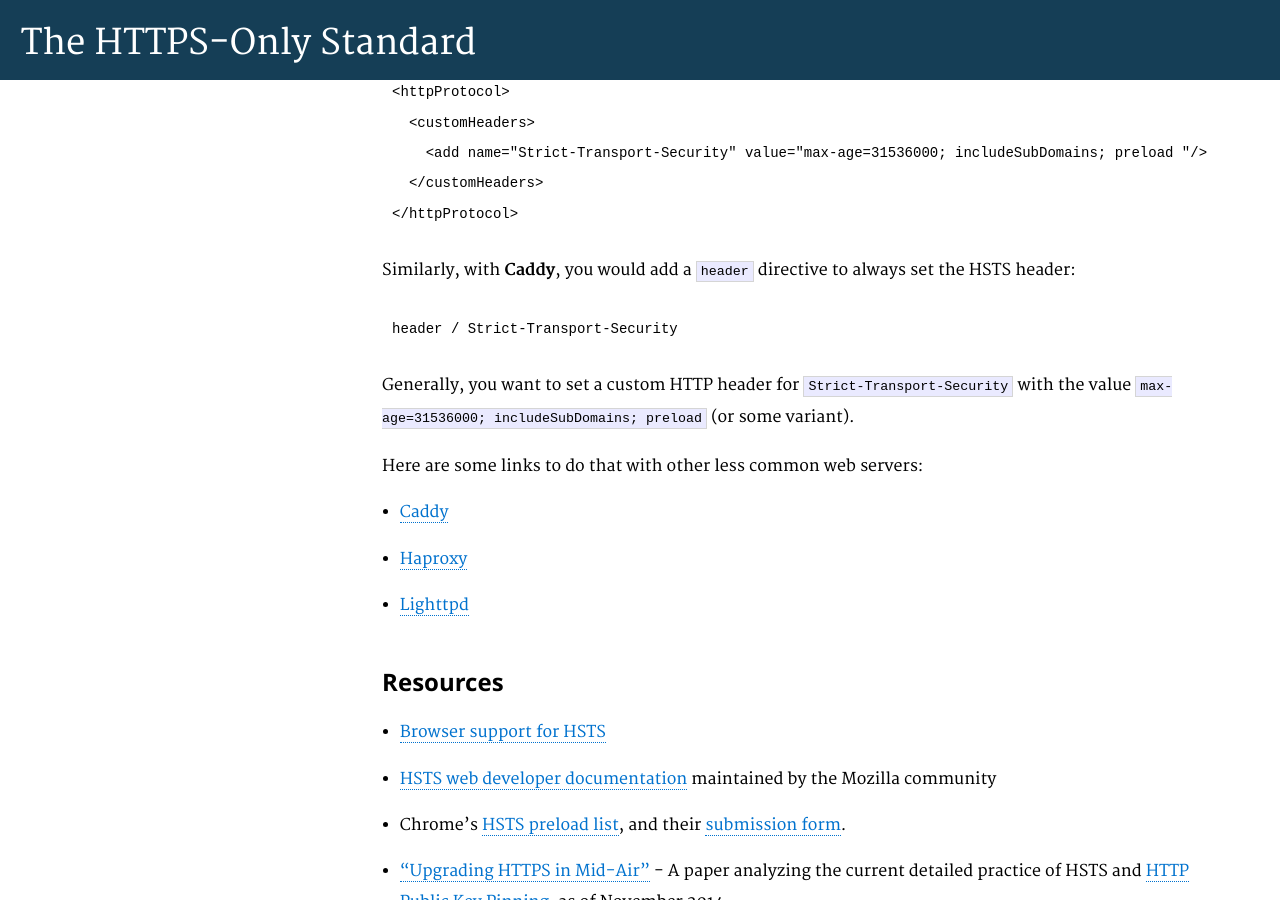
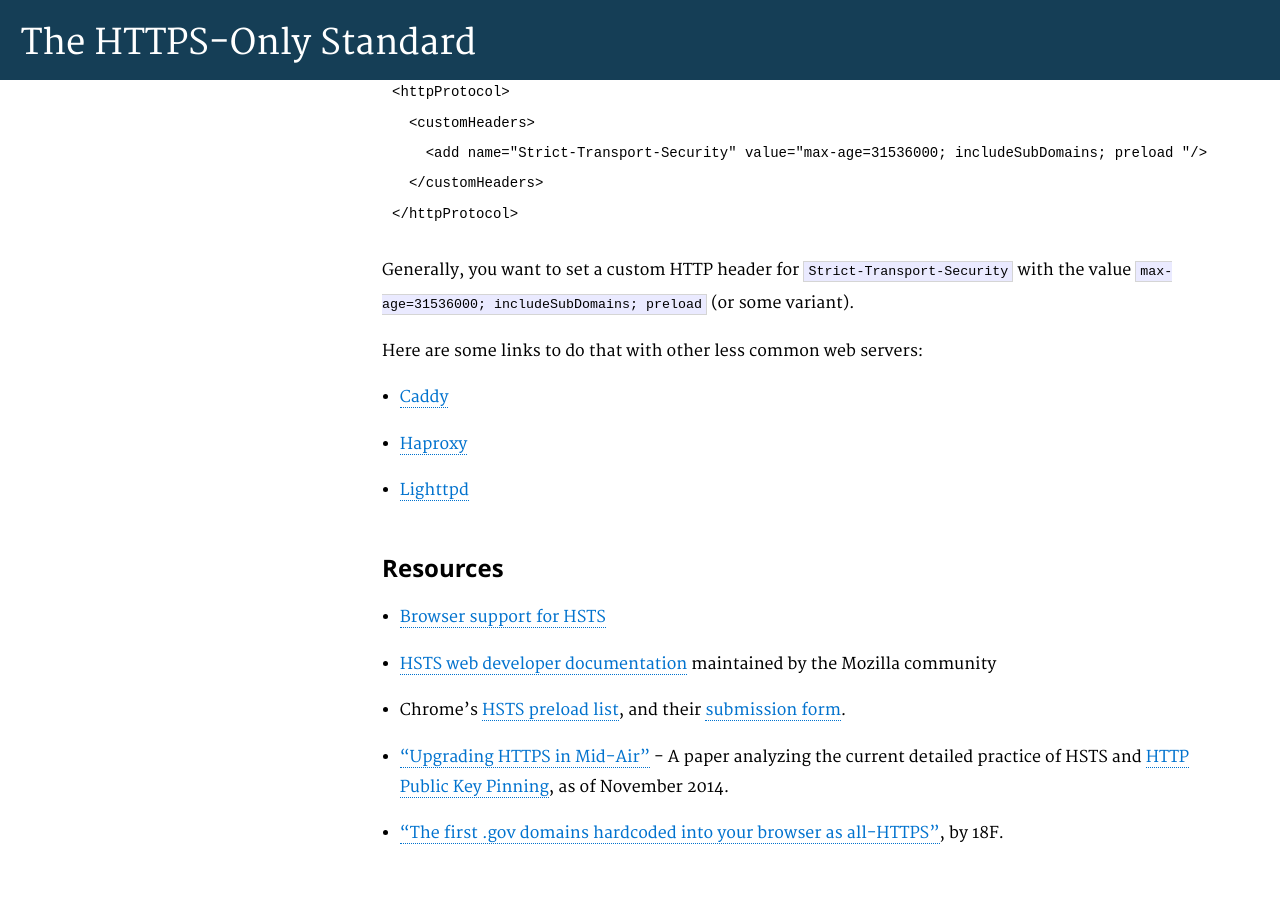
Before and after one commit to GSA/https, a Jekyll site: the page built from pages/hsts.md, in a window 1280 px wide and 900 px high, scrolled down 3836 px. Built offline with Jekyll 4.4.1, drawn with Linux system fonts in a browser that asks for light colours; Markdown is read by kramdown in place of the engine named in the settings; after the commit the page ends 4701 px from its top, so only the background shows below that.

Commit message:
forgot to remove the caddy section

````diff
--- a/pages/hsts.md
+++ b/pages/hsts.md
@@ -120,12 +120,6 @@ On **Microsoft systems running IIS** (Internet Information Services), there are
 </httpProtocol>
 ```
 
-Similarly, with **Caddy**, you would add a `header` directive to always set the HSTS header:
-
-```
-header / Strict-Transport-Security
-```
-
 Generally, you want to set a custom HTTP header for `Strict-Transport-Security` with the value `max-age=31536000; includeSubDomains; preload` (or some variant).
 
 Here are some links to do that with other less common web servers:
````
